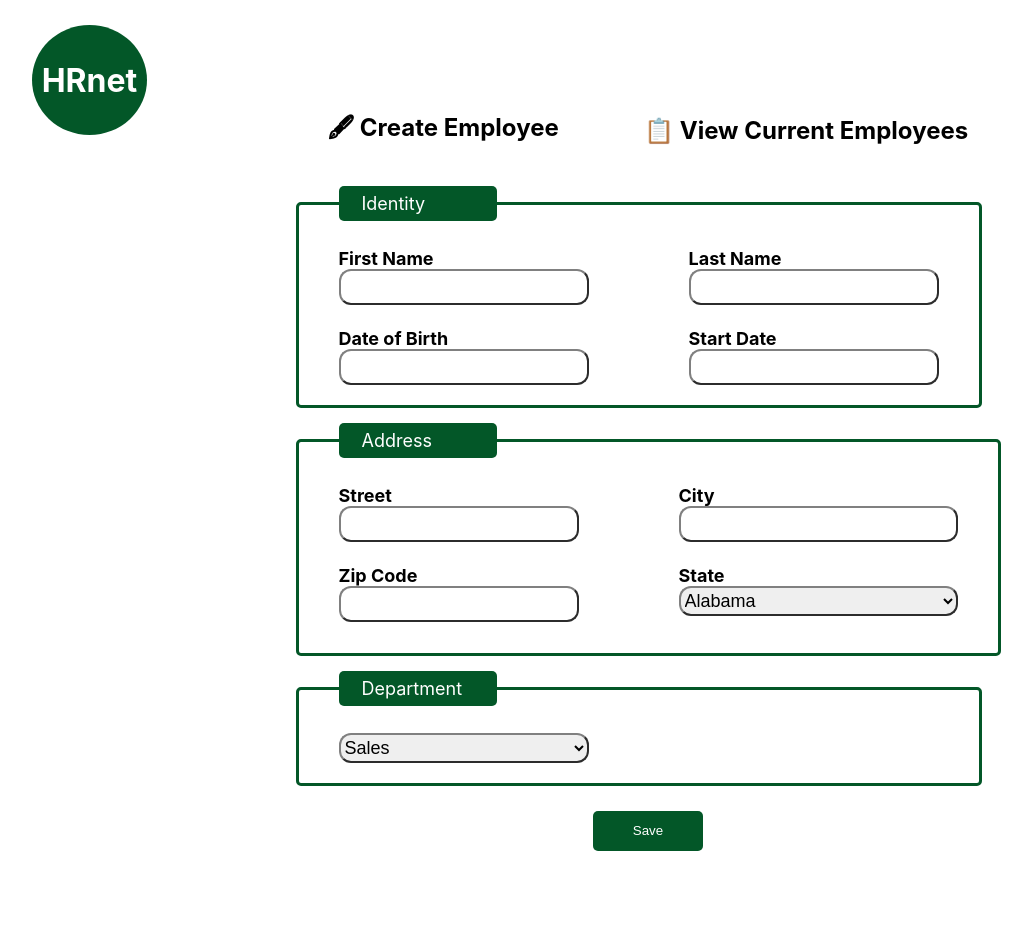
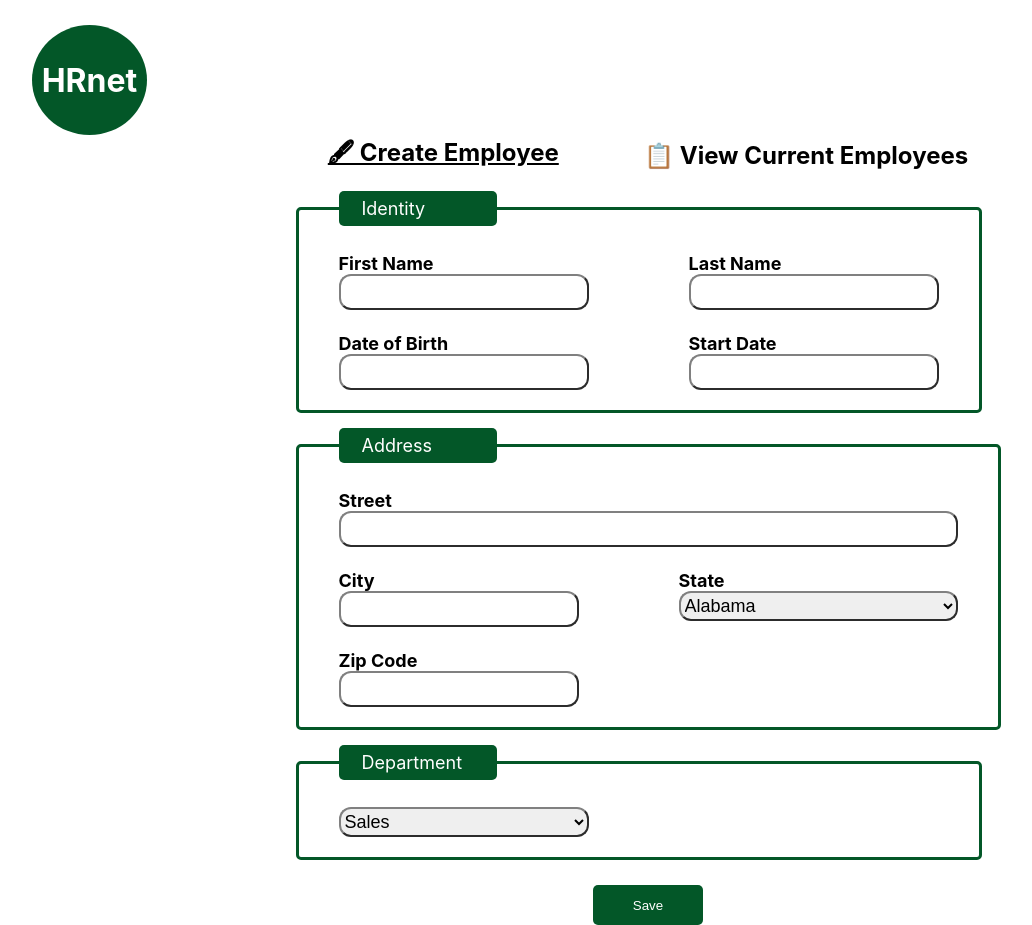
Before and after one commit to VanesMP/WealthHealth, a React (Create React App) app in the folder hrnet/: page / in a window 1280 px wide. Shown: the whole page, without its empty margins (3-1035 px from the left). Before the commit the page ends 851 px from the top, so only its background shows below. Built offline with nearby package versions, Linux system fonts and the light colour scheme.

Commit message:
render page1: createEmployee

```diff
--- a/hrnet/src/App.css
+++ b/hrnet/src/App.css
@@ -52,9 +52,9 @@ a:hover {
 }
 
 .elementNav {
-    margin-top: 25px;
+    margin-top: 70px;
     display: flex;
-    flex-direction: row-reverse;
+    flex-direction: row;
     align-items: center;
     width: 100%;
     justify-content: space-around;
@@ -110,7 +110,7 @@ fieldset {
 
 .fieldsetAdress {
     display: grid;
-    grid-template-areas: "street street" "city state" "zipCode zipCode";
+    grid-template-areas: "street street" "city state" "zipCode . ";
     grid-template-columns: 1fr 1fr;
 }
 
--- /dev/null
+++ b/hrnet/src/Components/Fieldset.jsx
@@ -0,0 +1,24 @@
+import PropTypes from 'prop-types';
+
+/**Render of form sections
+ * @function Fieldset
+ * @param {string} title //text in the legend tag
+ * @param {string} attribut //text to style fieldset tag
+ * @returns {JSX}
+ */
+
+export default function Fieldset({ title, attribut, children }) {
+
+    return(
+        <fieldset className={attribut}>
+            <legend>{title}</legend>
+            {children}
+        </fieldset>
+    )
+}
+
+Fieldset.propTypes = {
+    title: PropTypes.string,
+    attribut: PropTypes.string,
+    children: PropTypes.node.isRequired
+}
--- a/hrnet/src/Components/Input.jsx
+++ b/hrnet/src/Components/Input.jsx
@@ -11,7 +11,7 @@ import PropTypes from 'prop-types';
 export default function Input({ title, attribut, type }) {
 
     return(
-        <label htmlFor={attribut}>
+        <label htmlFor={attribut} className={attribut}>
             {title}
             <input type={type} name={attribut} id={attribut} />
         </label>
@@ -21,5 +21,8 @@ export default function Input({ title, attribut, type }) {
 Input.propTypes = {
     title: PropTypes.string,
     attribut: PropTypes.string,
-    type: PropTypes.string
+    type: PropTypes.oneOfType([
+        PropTypes.string,
+        PropTypes.number
+    ])
 }
--- a/hrnet/src/Components/Select.jsx
+++ b/hrnet/src/Components/Select.jsx
@@ -11,7 +11,7 @@ export default function Select({ title, attribut, data }) {
         <label htmlFor={attribut} className={attribut}>
             {title}
             <select name={attribut} id={attribut}>
-                {data.map((arrayItem, index) => <option name={arrayItem.name} value={arrayItem.name} key={arrayItem.name}>{arrayItem.name}</option>)};
+                {data.map(arrayItem => <option name={arrayItem.name} value={arrayItem.name} key={arrayItem.name}>{arrayItem.name}</option>)};
             </select>
         </label>
     )
--- a/hrnet/src/pages/CreateEmployee.jsx
+++ b/hrnet/src/pages/CreateEmployee.jsx
@@ -1,4 +1,5 @@
-import { Link } from "react-router-dom";
+import { NavLink } from "react-router-dom";
+import Fieldset from "../Components/Fieldset";
 import Header from "../Components/Header";
 import Input from "../Components/Input";
 import Select from "../Components/Select";
@@ -12,43 +13,37 @@ import dataSate from "../statesData.json"
 
 export default function CreateEmployee() {
 
+    let activeStyle = {
+        textDecoration: "underline"
+      };
+
     return(
         <div className="containerCreateEmployee">
             <Header />
             <div className="container">
                 <div className="elementNav">
-                    <Link to="/employees"className="nav">📋 View Current Employees</Link>
-                    <h2 className="nav">🖋 Create Employee</h2>
+                    <NavLink to="/"className="nav"  style={({ isActive }) => isActive ? activeStyle : undefined} >🖋 Create Employee</NavLink>
+                    <NavLink to="/employees"className="nav" style={({ isActive }) => isActive ? activeStyle : undefined} >📋 View Current Employees</NavLink>
                 </div>
 
                 <form id="create-employee">
-                    <fieldset className="fieldsetIdentity">
-                        <legend>Identity</legend>
+                    <Fieldset title="Identity" attribut="fieldsetIdentity">
                         <Input title="First Name" attribut="firstName" type="text" />
                         <Input title="Last Name" attribut="lastName" type="text" />
                         <Input title="Date of Birth" attribut="dateOfBirth" type="text" />
                         <Input title="Start Date" attribut="startDate" type="text" />
-                    </fieldset>
-                    <fieldset className="fieldsetAdress">
-                        <legend>Address</legend>
+                    </Fieldset>
+
+                    <Fieldset title="Address" attribut="fieldsetAdress">
                         <Input title="Street" attribut="street" type="text" />
                         <Input title="City" attribut="city" type="text" />
+                        <Select attribut="state" title="State" data={dataSate.country} />
+                        <Input title="Zip Code" attribut="zipCode" type="number" />
+                    </Fieldset>
 
-    {/* creer un composant select */}
-                            <Select attribut="state" title="State" data={dataSate.country} />
-                            {/* <label htmlFor="state" className="state">
-                                State
-                                <select name="state" id="state">
-                                    <option value="sales">Sales</option>
-                                    <option value="marketing">Marketing</option> */}
-
-                            <Input title="Zip Code" attribut="zipCode" type="number" />
-                    </fieldset>
-
-                    <fieldset className="fieldsetDepartment">
-                        <legend>Department</legend>
+                    <Fieldset title="Department" attribut="fieldsetDepartment">
                         <Select attribut="department" title=" " data={dataDepartments.departements} />
-                    </fieldset>
+                    </Fieldset>
                 </form>
 
                 <button className="btnSave">
```
Lines whose indentation alone changed are shown as unchanged.
